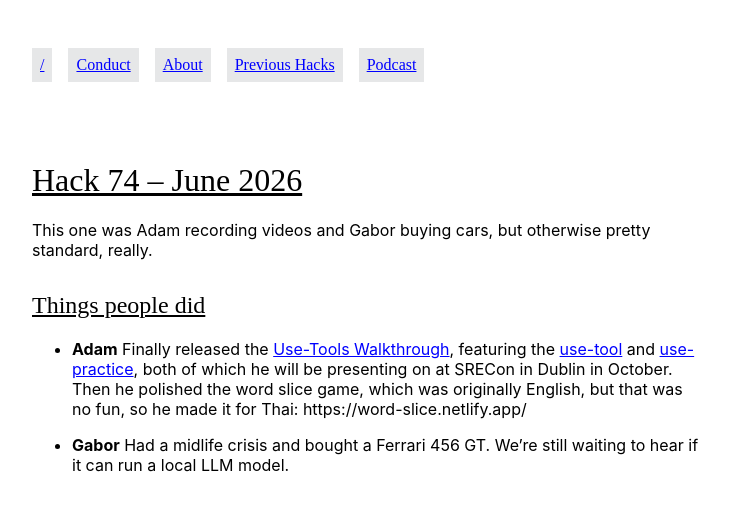
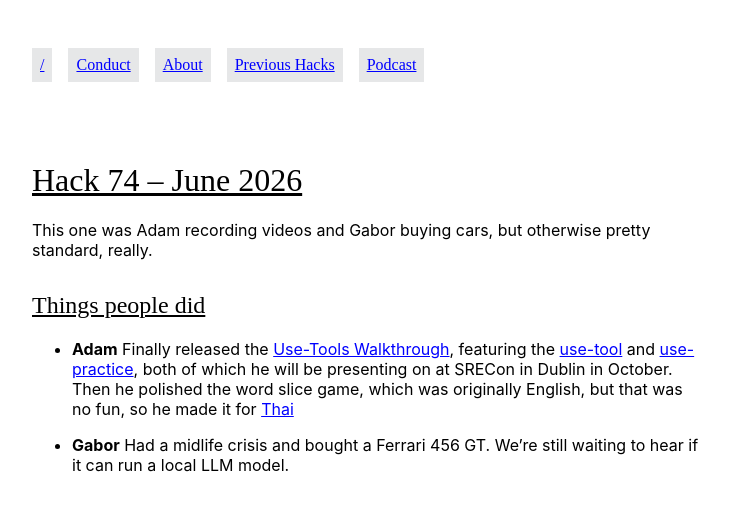
Before and after one commit to remotehack/remotehack.github.io, a Jekyll site: the page built from _hacks/74.md, in a window 1280 px wide. Shown: the top 511 px of the page, without its empty margins (272-1001 px from the left). Built offline with Jekyll 4.4.1, drawn with Linux system fonts in a browser that asks for light colours.

Commit message:
Clean a few links

```diff
--- a/_hacks/74.md
+++ b/_hacks/74.md
@@ -7,6 +7,6 @@
 
 ## Things people did
 
-- **Adam** Finally released the [Use-Tools Walkthrough](https://youtu.be/fq2dM16v4u8?is=_iaxaiYRfa1xOiKo), featuring the [use-tool](https://github.com/lpmi-13/use-tool) and [use-practice](https://github.com/lpmi-13/use-practice), both of which he will be presenting on at SRECon in Dublin in October. Then he polished the word slice game, which was originally English, but that was no fun, so he made it for Thai: https://word-slice.netlify.app/
+- **Adam** Finally released the [Use-Tools Walkthrough](https://youtu.be/fq2dM16v4u8?is=_iaxaiYRfa1xOiKo), featuring the [use-tool](https://github.com/lpmi-13/use-tool) and [use-practice](https://github.com/lpmi-13/use-practice), both of which he will be presenting on at SRECon in Dublin in October. Then he polished the word slice game, which was originally English, but that was no fun, so he made it for [Thai](https://word-slice.netlify.app)
 
 - **Gabor** Had a midlife crisis and bought a Ferrari 456 GT. We're still waiting to hear if it can run a local LLM model.
```
Also changed, not shown: _hacks/75.md (+3 -3 lines).
